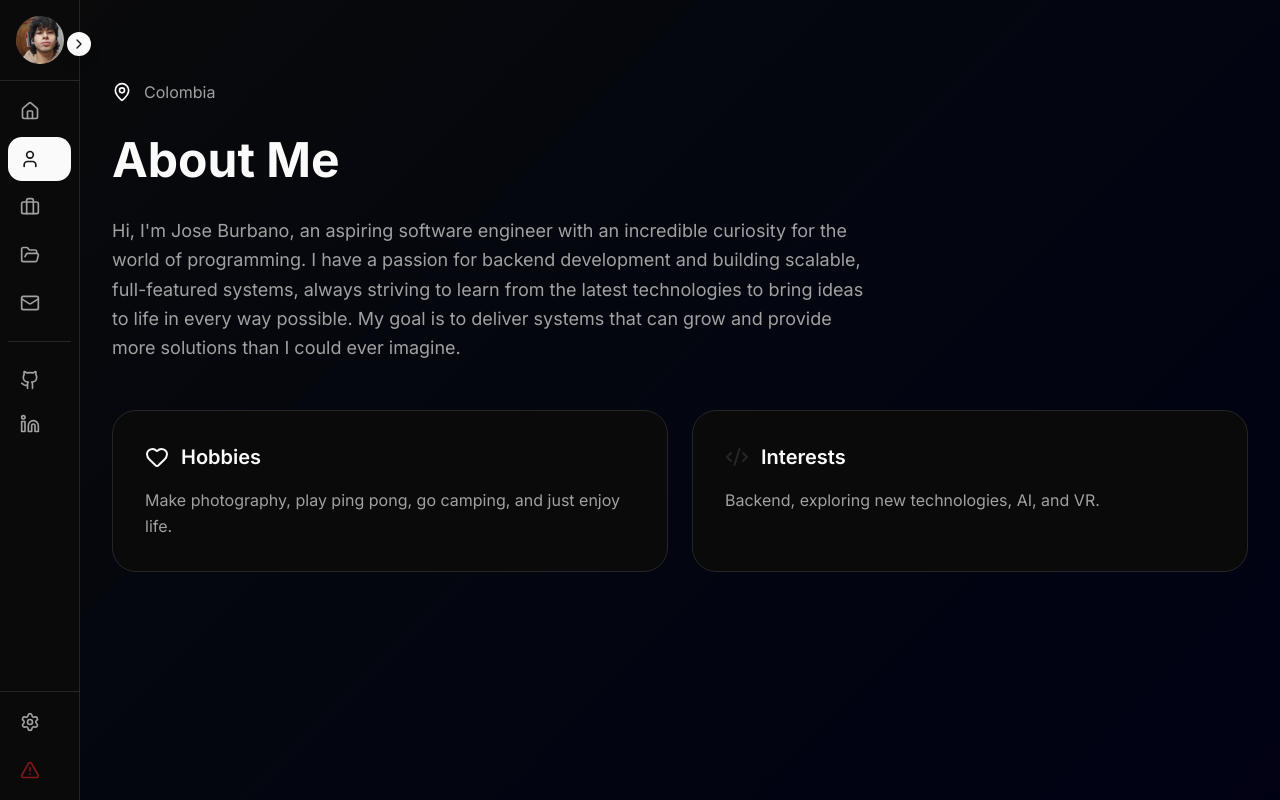
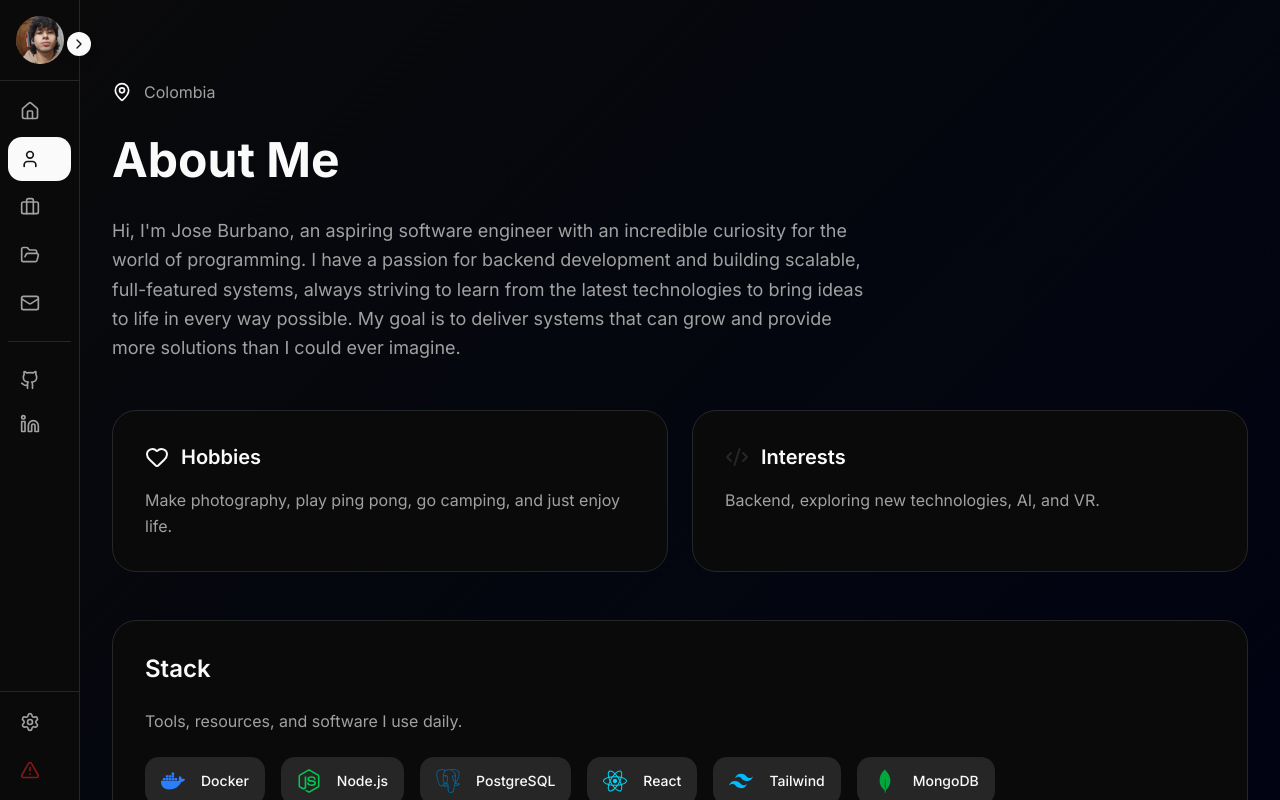
Before and after one commit to Jacklb19/Portfolio, a Next.js app: page / in a window 1280 px wide. Both pictures are taken after a click on the button 39 px from the left and 159 px from the top of the page. Shown: the top 800 px of the page. Built offline with nearby package versions, Linux system fonts and the light colour scheme.

Commit message:
about me section

```diff
--- a/components/about-section.tsx
+++ b/components/about-section.tsx
@@ -1,12 +1,22 @@
 import { MapPin, Code2, Heart } from "lucide-react";
 import { Button } from "@/components/ui/button";
 import { AboutSection as AboutSectionType } from "@/data/types";
+import { FaDocker, FaNodeJs, FaReact } from "react-icons/fa";
+import { SiPostgresql, SiTailwindcss, SiMongodb } from "react-icons/si";
 
 interface AboutSectionProps {
   content: AboutSectionType;
 }
 
 export function AboutSection({ content }: AboutSectionProps) {
+  const techStack = [
+    { name: "Docker", icon: <FaDocker className="text-blue-500" /> },
+    { name: "Node.js", icon: <FaNodeJs className="text-green-500" /> },
+    { name: "PostgreSQL", icon: <SiPostgresql className="text-sky-700" /> },
+    { name: "React", icon: <FaReact className="text-cyan-400" /> },
+    { name: "Tailwind", icon: <SiTailwindcss className="text-sky-400" /> },
+    { name: "MongoDB", icon: <SiMongodb className="text-green-600" /> },
+  ];
   return (
     <section className="min-h-screen px-4 sm:px-6 lg:px-8 py-12 sm:py-16 lg:py-20">
       <div className="max-w-6xl mx-auto">
@@ -26,6 +36,7 @@ export function AboutSection({ content }: AboutSectionProps) {
         </p>
 
         <div className="grid sm:grid-cols-2 gap-4 sm:gap-6 mb-8 sm:mb-12">
+            {/* Hobbies Card */}
           <div className="group rounded-2xl sm:rounded-3xl bg-card border border-border p-6 sm:p-8 transition-all hover:border-primary/50 hover:shadow-xl hover:shadow-primary/5">
             <div className="flex items-center gap-3 mb-4">
               <Heart className="h-5 w-5 sm:h-6 sm:w-6 text-primary" />
@@ -41,13 +52,55 @@ export function AboutSection({ content }: AboutSectionProps) {
           <div className="group rounded-2xl sm:rounded-3xl bg-card border border-border p-6 sm:p-8 transition-all hover:border-primary/50 hover:shadow-xl hover:shadow-primary/5">
             <div className="flex items-center gap-3 mb-4">
               <Code2 className="h-5 w-5 sm:h-6 sm:w-6 text-accent" />
-              <h3 className="text-lg sm:text-xl font-semibold">{content.interests.title}</h3>
+              <h3 className="text-lg sm:text-xl font-semibold">
+                {content.interests.title}
+              </h3>
             </div>
             <p className="text-sm sm:text-base text-muted-foreground leading-relaxed">
               {content.interests.text}
             </p>
           </div>
         </div>
+
+        <div className="rounded-2xl sm:rounded-3xl bg-card border border-border p-6 sm:p-8 mb-6 sm:mb-8">
+            <h3 className="text-xl sm:text-2xl font-semibold mb-4 sm:mb-6">
+              {content.stack.title}
+            </h3>
+            <p className="text-sm sm:text-base text-muted-foreground mb-4 sm:mb-6">
+              {content.stack.description}
+            </p>
+
+            <div className="flex flex-wrap gap-2 sm:gap-4 mb-4 sm:mb-6">
+              {techStack.map((tech) => (
+                <div
+                  key={tech.name}
+                  className="flex items-center gap-4 rounded-lg sm:rounded-xl bg-secondary px-3 py-2 sm:px-4 sm:py-3 transition-all hover:bg-secondary/80 hover:scale-105"
+                >
+                  <span className="text-xl sm:text-2xl">{tech.icon}</span>
+                  <span className="font-medium text-xs sm:text-sm">
+                    {tech.name}
+                  </span>
+                </div>
+              ))}
+            </div>
+
+
+            <Button className="rounded-xl w-full sm:w-auto">
+              {content.stack.button}
+            </Button>
+        </div>
+
+        <div className="rounded-2xl sm:rounded-3xl bg-gradient-to-br from-primary/10 to-accent/10 border border-primary/20 p-6 sm:p-8 mb-8 sm:mb-12">
+            <h3 className="text-xl sm:text-2xl font-semibold mb-3 sm:mb-4">
+              {content.projects.title}
+            </h3>
+            <p className="text-sm sm:text-base text-muted-foreground mb-4 sm:mb-6">
+              {content.projects.description}
+            </p>
+            <Button className="rounded-xl bg-primary hover:bg-primary/90 w-full sm:w-auto">
+              {content.projects.button}
+            </Button>
+        </div>
       </div>
     </section>
   );
--- a/package.json
+++ b/package.json
@@ -16,6 +16,7 @@
     "next": "15.5.2",
     "react": "19.1.0",
     "react-dom": "19.1.0",
+    "react-icons": "^5.5.0",
     "tailwind-merge": "^3.3.1",
     "tw-animate-css": "^1.4.0",
     "utils": "^0.3.1"
```
Also changed, not shown: 1 other file (tests, documents, lock files or other folders).
